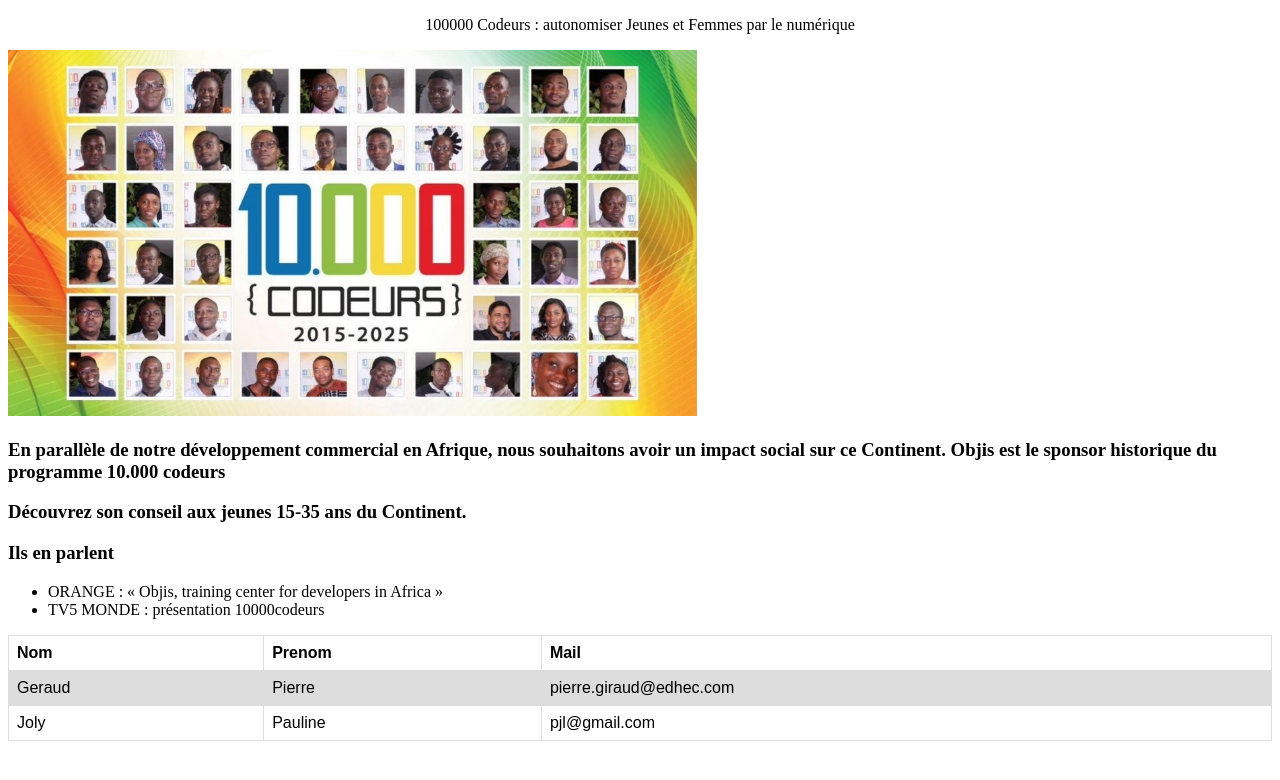
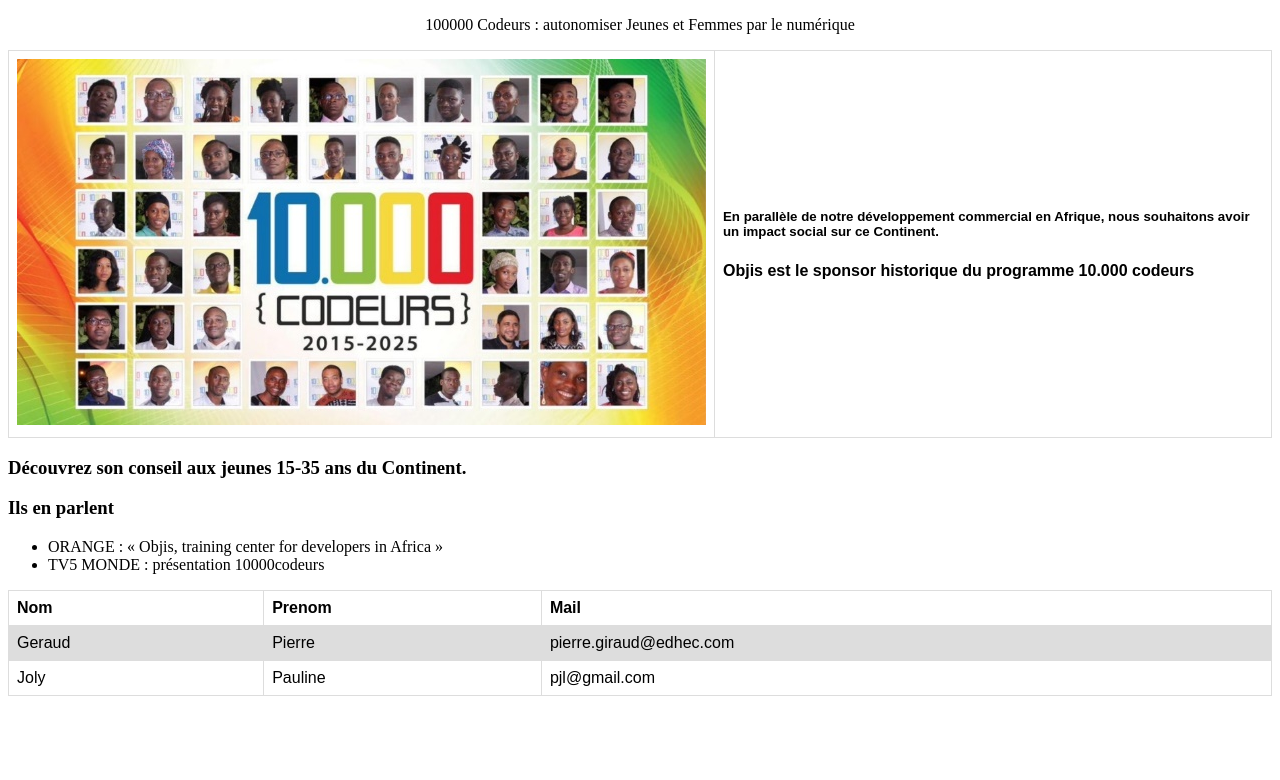
Before and after one commit to vianneyyovo/tpcss_10000codeurs, a plain HTML site: page index.html in a window 1280 px wide. Drawn offline with Linux system fonts and the light colour scheme.

Commit message:
Last update

```diff
--- a/index.html
+++ b/index.html
@@ -15,13 +15,18 @@
 
     </p>
 
-    <div class="paragraph">
-        <img src="img.jpg" alt="">
-        <h3>
-            En parallèle de notre développement commercial en Afrique, nous souhaitons avoir un impact social sur ce
-            Continent.
-            Objis est le sponsor historique du programme 10.000 codeurs
-        </h3>
+    <div>
+        <table>
+            <tr>
+                <th>
+                    <img src="img.jpg" alt="">
+                </th>
+                <th>
+                    <h5>En parallèle de notre développement commercial en Afrique, nous souhaitons avoir un impact social sur ce Continent.</h5>
+                    <h4>Objis est le sponsor historique du programme 10.000 codeurs </h4>
+                </th>
+            </tr>
+        </table>
     </div>
 
     <div>
```
